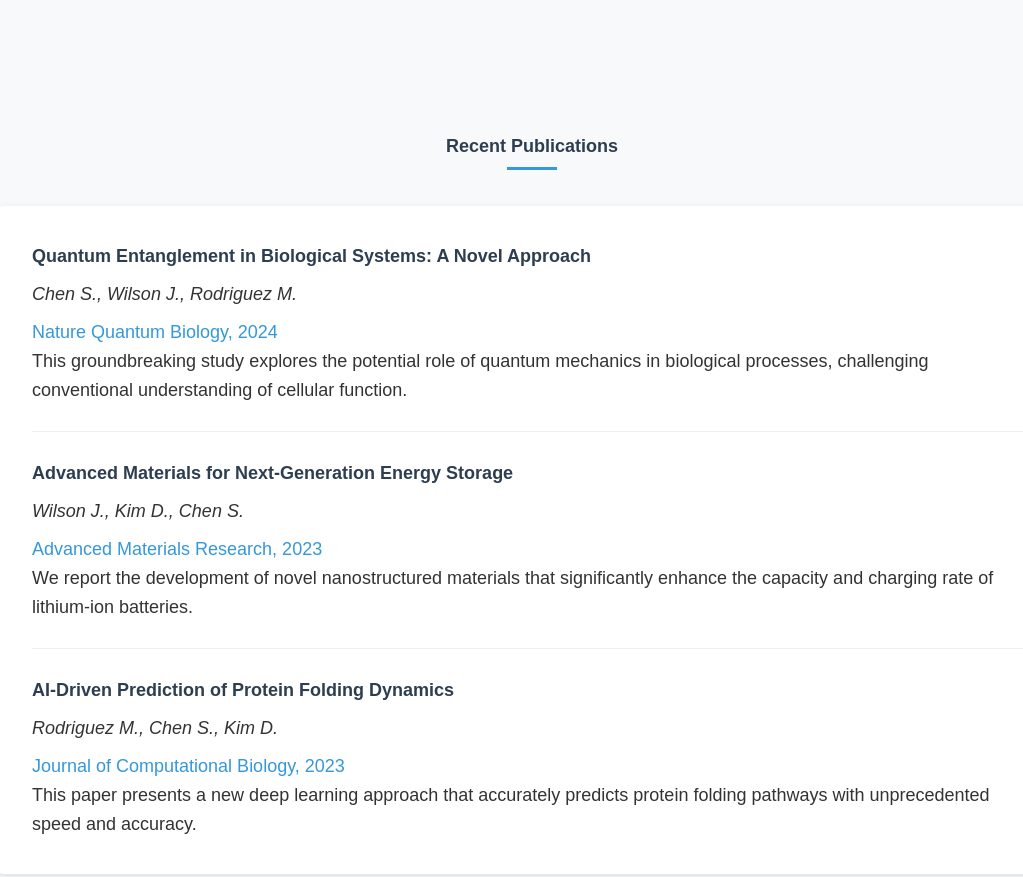
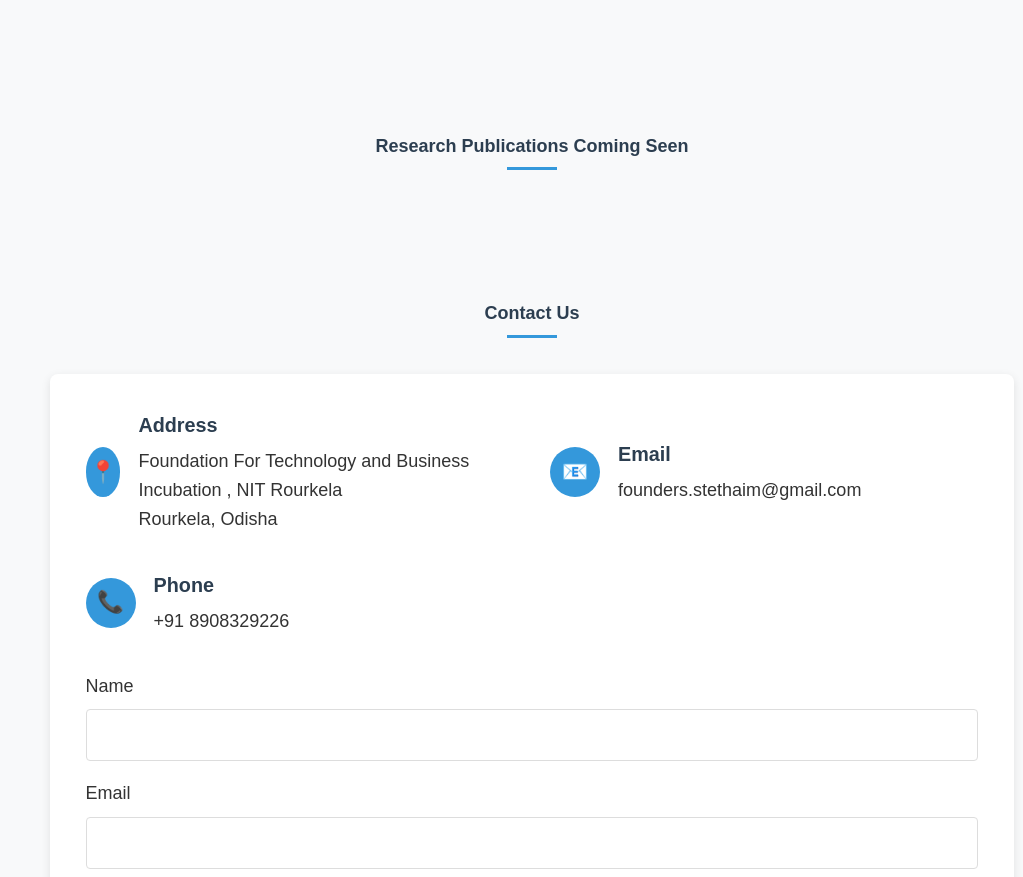
Before and after one commit to Stethaim/stethaim.github.io, a plain HTML site: page index.html in a window 1280 px wide. Shown: the part 3140-4017 px from the top of the page, without its empty margins (108-1131 px from the left). Drawn offline with Linux system fonts and the light colour scheme.

Commit message:
added many files and done content changes

```diff
--- a/index.html
+++ b/index.html
@@ -119,8 +119,8 @@
         </section>
 
         <section id="publications">
-            <h2><span class="section-title">Recent Publications</span></h2>
-            <div class="publications">
+            <h2><span class="section-title">Research Publications Coming Seen </span></h2>
+           <!-- <div class="publications">
                 <div class="pub-item">
                     <h3>Quantum Entanglement in Biological Systems: A Novel Approach</h3>
                     <p class="authors">Chen S., Wilson J., Rodriguez M.</p>
@@ -140,7 +140,7 @@
                     <p>This paper presents a new deep learning approach that accurately predicts protein folding pathways with unprecedented speed and accuracy.</p>
                 </div>
             </div>
-        </section>
+        </section> -->
 
         <section id="contact">
             <h2><span class="section-title">Contact Us</span></h2>
@@ -150,21 +150,21 @@
                         <div class="contact-icon">📍</div>
                         <div class="contact-details">
                             <h3>Address</h3>
-                            <p>123 Science Park, Innovation District<br>Cambridge, MA 02142</p>
+                            <p> Foundation For Technology and Business Incubation , NIT Rourkela <br> Rourkela, Odisha </p>
                         </div>
                     </div>
                     <div class="contact-card">
                         <div class="contact-icon">📧</div>
                         <div class="contact-details">
                             <h3>Email</h3>
-                            <p>info@quantumresearch.org</p>
+                            <p>founders.stethaim@gmail.com</p>
                         </div>
                     </div>
                     <div class="contact-card">
                         <div class="contact-icon">📞</div>
                         <div class="contact-details">
                             <h3>Phone</h3>
-                            <p>+1 (617) 555-0123</p>
+                            <p>+91 8908329226</p>
                         </div>
                     </div>
                 </div>
@@ -194,12 +194,11 @@
 
     <footer>
         <div class="footer-content">
-            <p>&copy; 2025 Quantum Research Labs. All Rights Reserved.</p>
+            <p>&copy; 2025 Stethaim Private Limited. All Rights Reserved </p>
             <div class="social-links">
-                <a href="#" aria-label="Twitter">T</a>
                 <a href="#" aria-label="LinkedIn">L</a>
                 <a href="#" aria-label="GitHub">G</a>
-                <a href="#" aria-label="ResearchGate">R</a>
+
             </div>
             <p>Advancing science through innovation and collaboration</p>
         </div>
```
